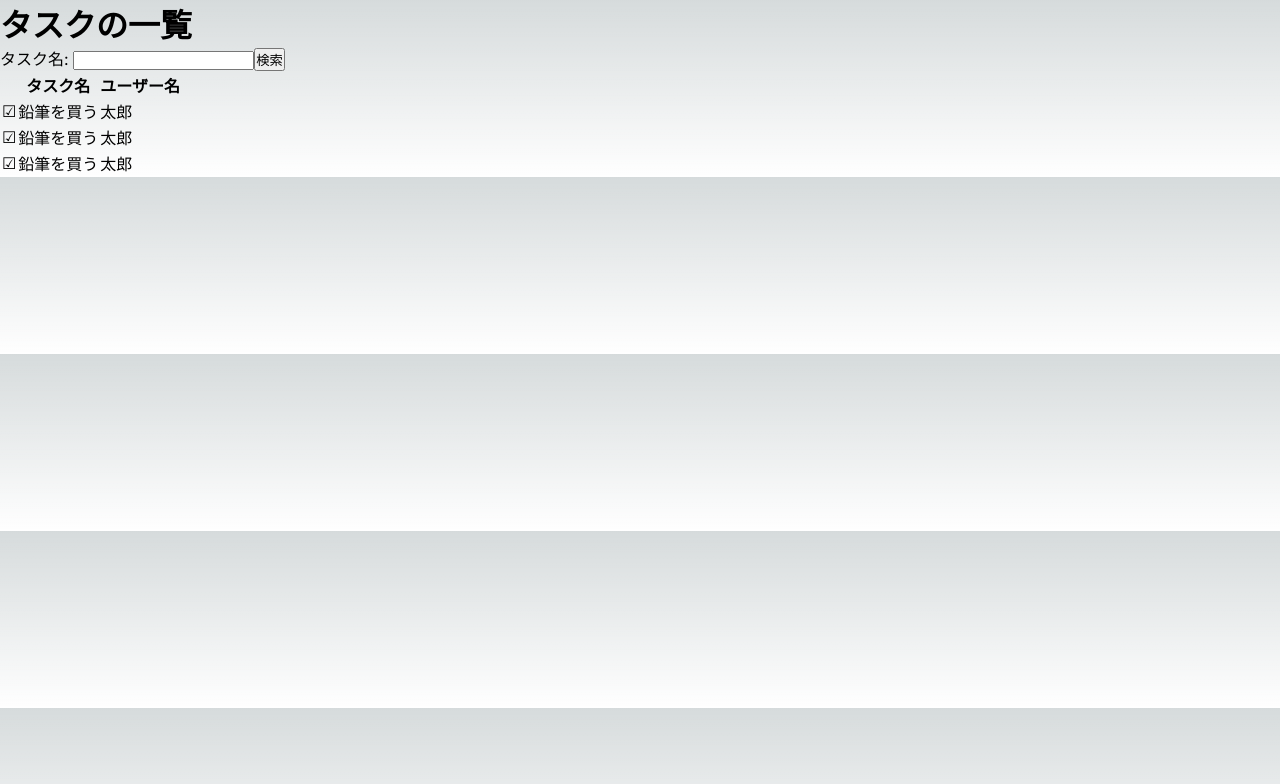
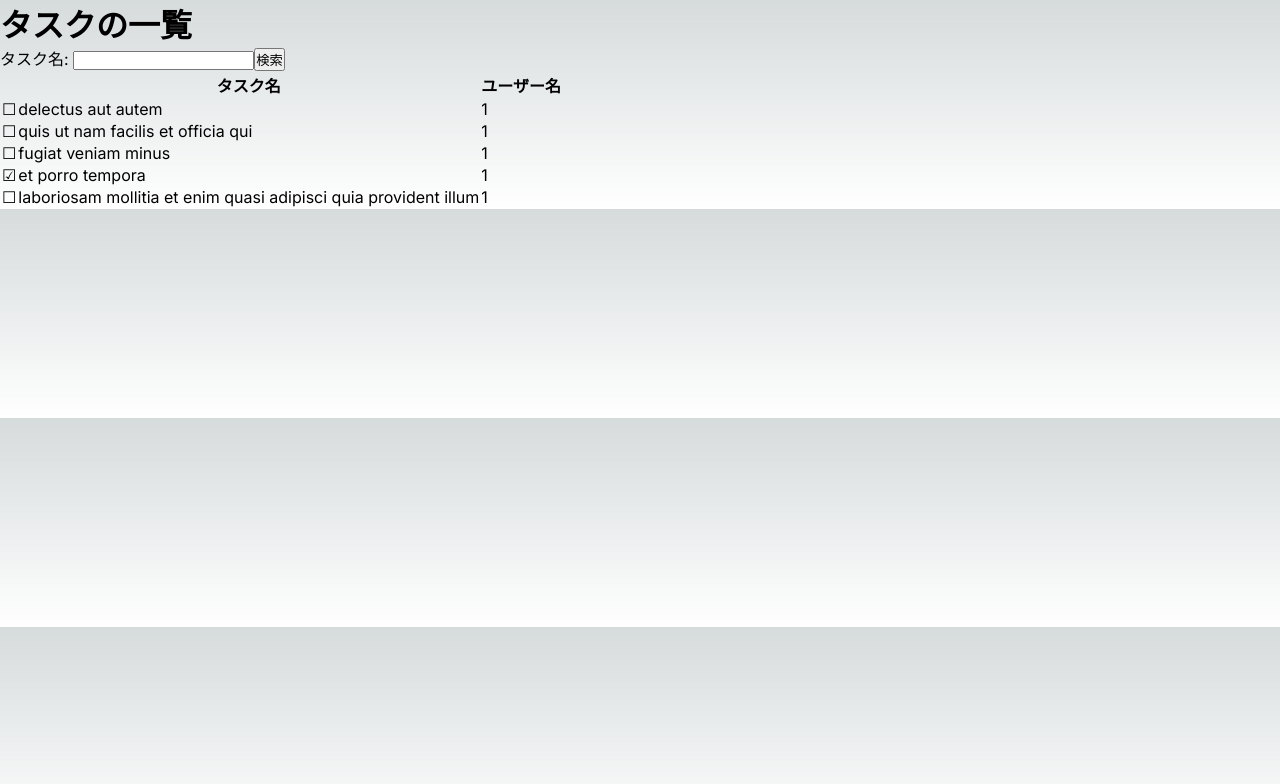
Before and after one commit to chanyou0311/react-todo-demo, a Next.js app: page / in a window 1280 px wide. Shown: the top 784 px of the page. Built offline with nearby package versions, Linux system fonts and the light colour scheme.

Commit message:
[add] Use props

```diff
--- a/src/app/page.tsx
+++ b/src/app/page.tsx
@@ -1,9 +1,19 @@
-const FilterableTaskTable = () => {
+type task = {
+  userId: number;
+  id: number;
+  title: string;
+  completed: boolean;
+};
+type TaskProps = {
+  tasks: task[];
+};
+
+const FilterableTaskTable = ({ tasks }: TaskProps) => {
   return (
     <>
       <h1>タスクの一覧</h1>
       <SearchBar />
-      <TaskTable />
+      <TaskTable tasks={tasks} />
     </>
   );
 };
@@ -16,7 +26,7 @@ const SearchBar = () => {
     </form>
   );
 };
-const TaskTable = () => {
+const TaskTable = ({ tasks }: TaskProps) => {
   return (
     <table>
       <thead>
@@ -27,27 +37,59 @@ const TaskTable = () => {
         </tr>
       </thead>
       <tbody>
-        <TaskRow />
-        <TaskRow />
-        <TaskRow />
+        {tasks.map((task) => (
+          <TaskRow task={task} key={task.id} />
+        ))}
       </tbody>
     </table>
   );
 };
-const TaskRow = () => {
+const TaskRow = ({ task }: { task: task }) => {
   return (
     <tr>
-      <td>☑</td>
-      <td>鉛筆を買う</td>
-      <td>太郎</td>
+      <td>{task.completed ? "☑" : "☐"}</td>
+      <td>{task.title}</td>
+      <td>{task.userId}</td>
     </tr>
   );
 };
 
+const Tasks = [
+  {
+    userId: 1,
+    id: 1,
+    title: "delectus aut autem",
+    completed: false,
+  },
+  {
+    userId: 1,
+    id: 2,
+    title: "quis ut nam facilis et officia qui",
+    completed: false,
+  },
+  {
+    userId: 1,
+    id: 3,
+    title: "fugiat veniam minus",
+    completed: false,
+  },
+  {
+    userId: 1,
+    id: 4,
+    title: "et porro tempora",
+    completed: true,
+  },
+  {
+    userId: 1,
+    id: 5,
+    title: "laboriosam mollitia et enim quasi adipisci quia provident illum",
+    completed: false,
+  },
+];
 export default function Home() {
   return (
     <main>
-      <FilterableTaskTable />
+      <FilterableTaskTable tasks={Tasks} />
     </main>
   );
 }
```
